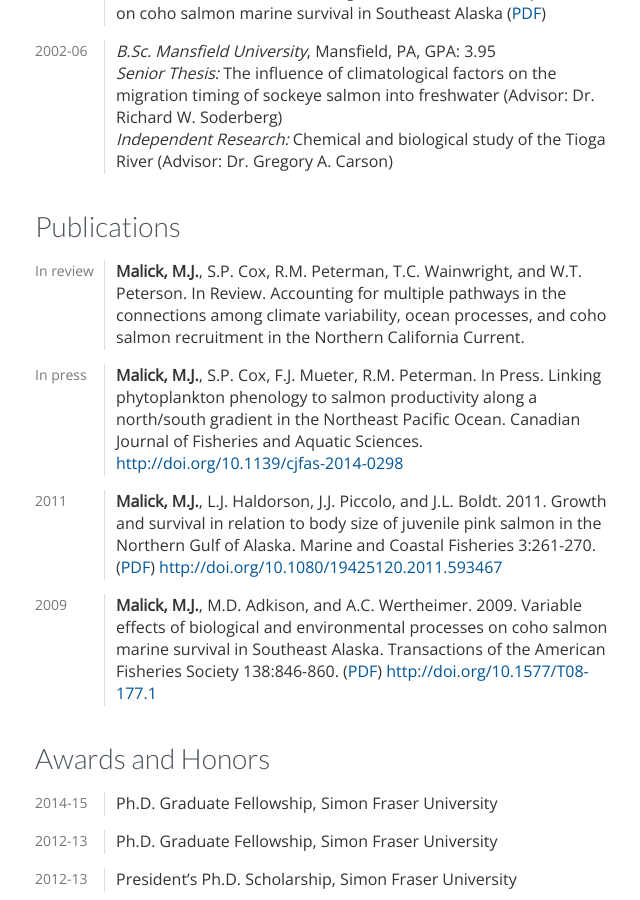
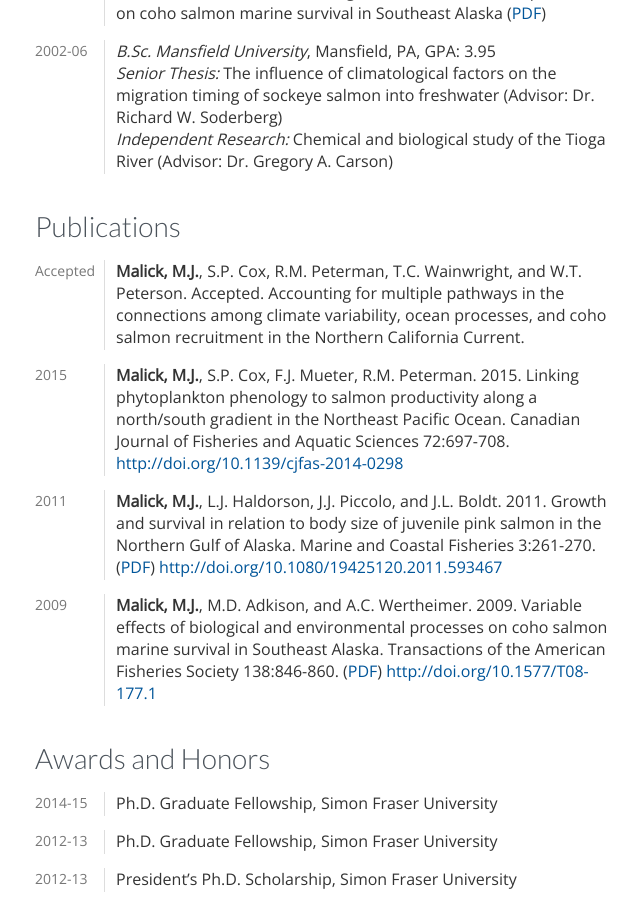
Before and after one commit to michaelmalick/michaelmalick.github.io, a Jekyll site: the page built from cv/index.md, in a window 1280 px wide and 900 px high, scrolled down 448 px. Shown: the whole window, without its empty margins (435-1075 px from the left). Built offline with Jekyll 4.4.1, drawn with Linux system fonts in a browser that asks for light colours; Markdown is read by kramdown in place of the engine named in the settings.

Commit message:
Updated publication in CV

```diff
--- a/cv/index.md
+++ b/cv/index.md
@@ -46,17 +46,17 @@ Education
 Publications
 ------
 
-In review
+Accepted
 :   **Malick, M.J.**, S.P. Cox, R.M. Peterman, T.C. Wainwright, and W.T.
-    Peterson. In Review.  Accounting for multiple pathways in the connections
+    Peterson. Accepted.  Accounting for multiple pathways in the connections
     among climate variability, ocean processes, and coho salmon recruitment in
     the Northern California Current.
 
-In press
-:   **Malick, M.J.**, S.P. Cox, F.J. Mueter, R.M. Peterman. In Press. Linking
+2015
+:   **Malick, M.J.**, S.P. Cox, F.J. Mueter, R.M. Peterman. 2015. Linking
     phytoplankton phenology to salmon productivity along a north/south gradient
     in the Northeast Pacific Ocean. Canadian Journal of Fisheries and Aquatic
-    Sciences.
+    Sciences 72:697-708.
     <http://doi.org/10.1139/cjfas-2014-0298>
 
 2011
```
Also changed, not shown: cv/malick-cv.md (+5 -5 lines), 1 other file.
